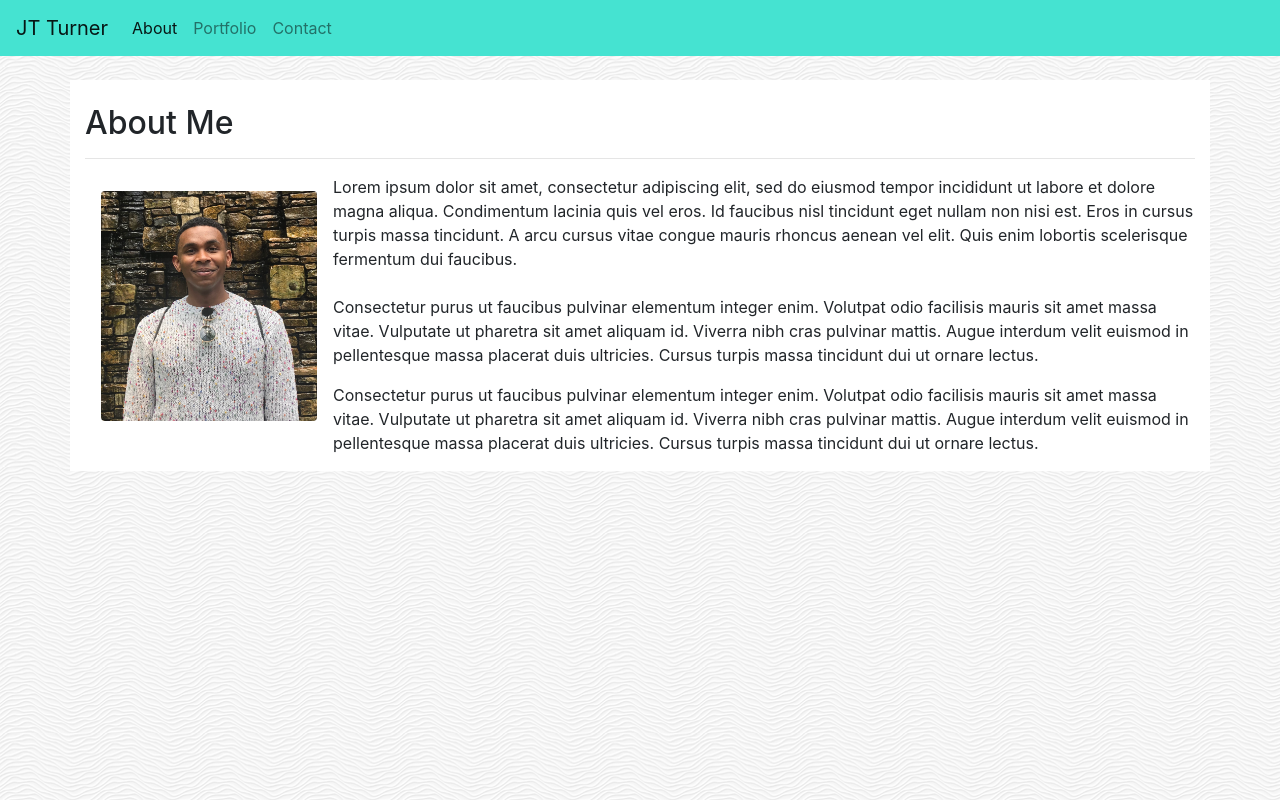
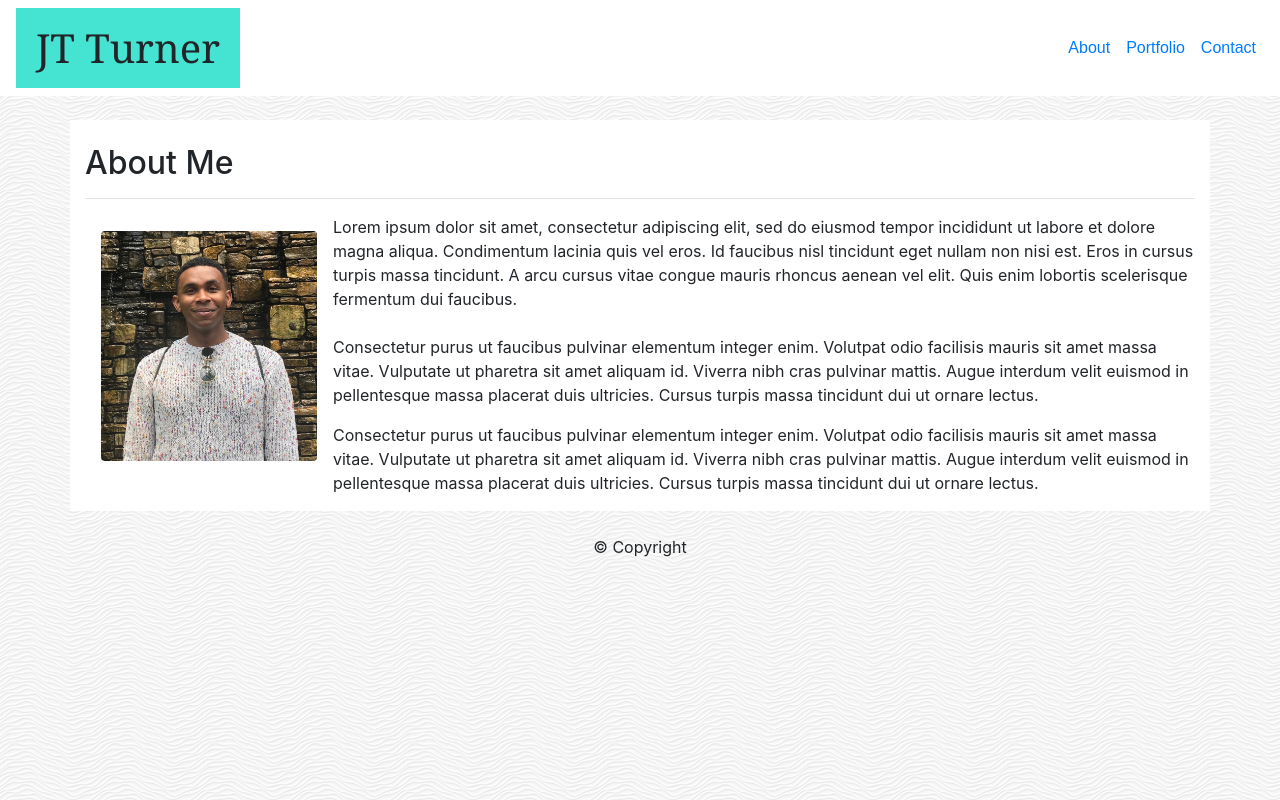
Before and after one commit to javierturner/responsiveportfolio, a plain HTML site: page index.html in a window 1280 px wide. Drawn offline with nearby package versions, Linux system fonts and the light colour scheme.

Commit message:
started css

```diff
--- a/assets/css/style.css
+++ b/assets/css/style.css
@@ -1,3 +1,21 @@
-img {
-    margin-right: 200px;
+/* .navbar navbar-expand-lg navbar-light {
+    background-color: blue;
+} */
+
+/* name in navbar */
+.navbar-brand {
+    color: #ffffff;
+    background-color: #45E3D1;
+    font-family: 'Georgia', Times, 'Times New Roman', serif;
+    height: 80px;
+    font-size: 40px;
+    padding: 10px 20px;
+
 }
+
+/* links */
+#navbarNavAltMarkup {
+    color: #777777;
+    font-family: 'Arial', 'Helvetica Neue', Helvetica, sans-serif;
+    font-size: 16px;
+}
--- a/index.html
+++ b/index.html
@@ -8,7 +8,7 @@
 
     <link rel="stylesheet" href="https://stackpath.bootstrapcdn.com/bootstrap/4.3.1/css/bootstrap.min.css"
         integrity="sha384-ggOyR0iXCbMQv3Xipma34MD+dH/1fQ784/j6cY/iJTQUOhcWr7x9JvoRxT2MZw1T" crossorigin="anonymous">
-    <link rel="stylesheet" href="type/css" href="assets/css/style.css">
+    <link rel="stylesheet" type="text/css" href="assets/css/style.css">
 
 </head>
 
@@ -17,16 +17,16 @@
     <div class=".container-fluid">
         <div class="row">
             <div class="col-md-12">
-                <nav class="navbar navbar-expand-lg navbar-light" style="background-color: #45E3D1">
-                    <a class="navbar-brand" href="#">JT Turner</a>
+                <nav class="navbar navbar-expand-lg" style="background-color:#ffffff">
+                    <a class="navbar-brand">JT Turner</a>
                     <button class="navbar-toggler" type="button" data-toggle="collapse"
                         data-target="#navbarNavAltMarkup" aria-controls="navbarNavAltMarkup" aria-expanded="false"
                         aria-label="Toggle navigation">
                         <span class="navbar-toggler-icon"></span>
                     </button>
-                    <div class="collapse navbar-collapse" id="navbarNavAltMarkup">
+                    <div class="collapse navbar-collapse justify-content-end" id="navbarNavAltMarkup">
                         <div class="navbar-nav">
-                            <a class="nav-item nav-link active" href="index.html">About <span
+                            <a class="nav-item nav-link active" href="index.html">About<span
                                     class="sr-only">(current)</span></a>
                             <a class="nav-item nav-link" href="portfolio.html">Portfolio</a>
                             <a class="nav-item nav-link" href="contact.html">Contact</a>
@@ -38,7 +38,7 @@
 
         <br>
 
-        <div class="container" style="background-color: white">
+        <div class="container" style="background-color: #ffffff">
             <div class="row">
                 <div class="col-12">
                     <br>
@@ -83,6 +83,15 @@
 
 
 </body>
-</head>
+
+<br>
+
+<footer>
+    <div id="footer">
+        <div class="container text-center">
+            <p>&copy; Copyright</p>
+        </div>
+    </div>
+</footer>
 
 </html>
```
